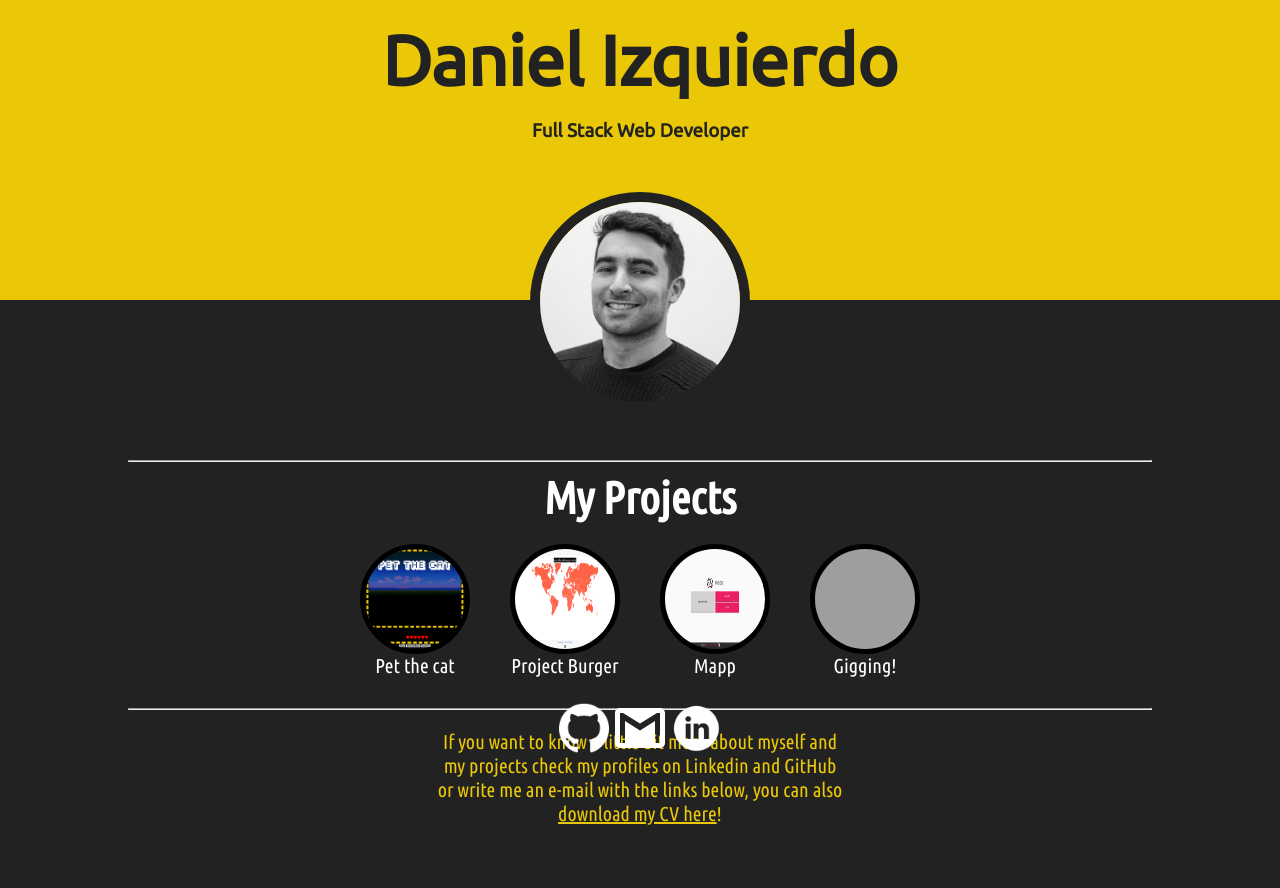
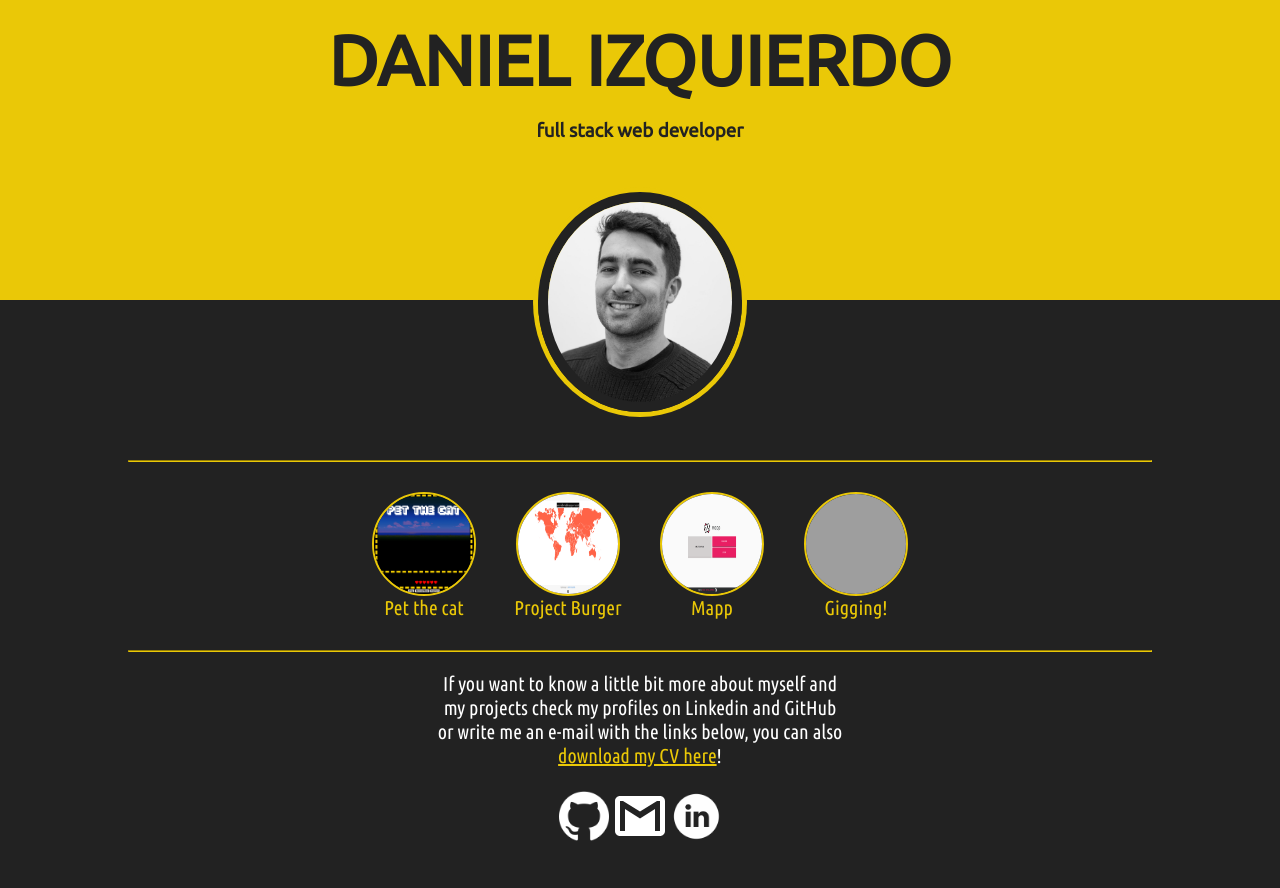
Before and after one commit to danielsan89/danielsan89.github.io, a plain HTML site: page index.html in a window 1280 px wide. Before the commit the page ends 846 px from the top, so only its background shows below. Drawn offline with Linux system fonts and the light colour scheme; grey boxes are pictures that could not be loaded.

Commit message:
Commiting portfolio

```diff
--- a/css/style.css
+++ b/css/style.css
@@ -14,7 +14,6 @@ a{
 
 h1.name{
   color: #222222;
-  /* font-family: 'Lobster', cursive; */
   font-family: 'Ubuntu', sans-serif;
   font-size: 70px;
   font-weight: bold;
@@ -32,10 +31,10 @@ h3.name{
   padding-bottom: 50px;
   text-align: center;
 }
-h1#projects{
+h2#projects{
   color: white;
   font-family: 'Ubuntu Condensed', sans-serif;
-  font-size: 45px;
+  /* font-size: 45px; */
   display: block;
   margin: 0 auto;
   padding-bottom: 20px;
@@ -48,18 +47,31 @@ img.footer{
   filter: invert(100%);
   padding: 3px;
 }
+hr{
+  border-color: #EAC807;
+}
 img.header{
+  /* border-radius: 50%; */
+  /* border: 10px solid #222222; */
   border-radius: 50%;
-  border: 10px solid #222222;
+  border-color: #222222;
+  /* border-top-color: #EAC807;
+  border-bottom-color: #222222;
+  border-left-color: #EAC807; */
+  box-shadow: 0px 0px 0px 5px #EAC807;
+  border-width: 10px;
+  border-style: solid;
+  /* height: 0px;
+  width: 0px; */
+
   height: 200px;
-  width: 200px;
+  /* width: 200px; */
   display: block;
   margin: 0 auto;
+  position:relative;
 }
 div.content{
-  color: #EAC807;
-  /* font-family: 'Jockey One', sans-serif; */
-  /* font-family: 'Ubuntu', sans-serif; */
+  color: white;
   font-family: 'Ubuntu Condensed', sans-serif;
   font-size: 20px;
   text-align: center;
@@ -72,6 +84,7 @@ section.projectsSection{
   height:100%;
   padding-right: 20px;
   padding-bottom: 20px;
+  padding-top: 20px;
   display: inline-block;
 
 }
@@ -91,24 +104,30 @@ div.project img{
   text-align: center;
   border-radius: 50%;
   margin: 0 20px 0 20px;
-  border: 5px solid black;
+  border: 2px solid #EAC807;
   height: 100px;
   width: 100px;
 }
 div.project img:hover{
-  border: 5px solid #EAC807;
+  border: 2px solid white;
 }
 div.projects a{
+  color: #EAC807;
+}
+div.projects a:hover{
   color: white;
 }
 div.bio{
   padding-left: 30%;
   padding-right: 30%;
 }
+div.bio a{
+  color: #EAC807;
+}
 footer{
   display: flex;
   justify-content: center;
-  position: absolute;
+  /* position: absolute; */
   left: 0;
   bottom: 0;
   height: 100px;
--- a/index.html
+++ b/index.html
@@ -8,8 +8,8 @@
   </head>
   <body>
     <header>
-      <h1 class="name"><strong>Daniel Izquierdo</strong></h1>
-      <h3 class="name">Full Stack Web Developer</h3>
+      <h1 class="name"><strong>DANIEL IZQUIERDO</strong></h1>
+      <h3 class="name">full stack web developer</h3>
       <img class="header" src="./images/pp.jpg" alt="self portrait">
     </header>
     <div class="content">
@@ -17,7 +17,7 @@
       <hr>
       <section class="projectsSection">
         <div>
-          <h1 id="projects">My Projects</h1>
+          <!-- <h2 id="projects">My Projects</h2> -->
         </div>
         <div class="projects">
           <div class="project">
```
